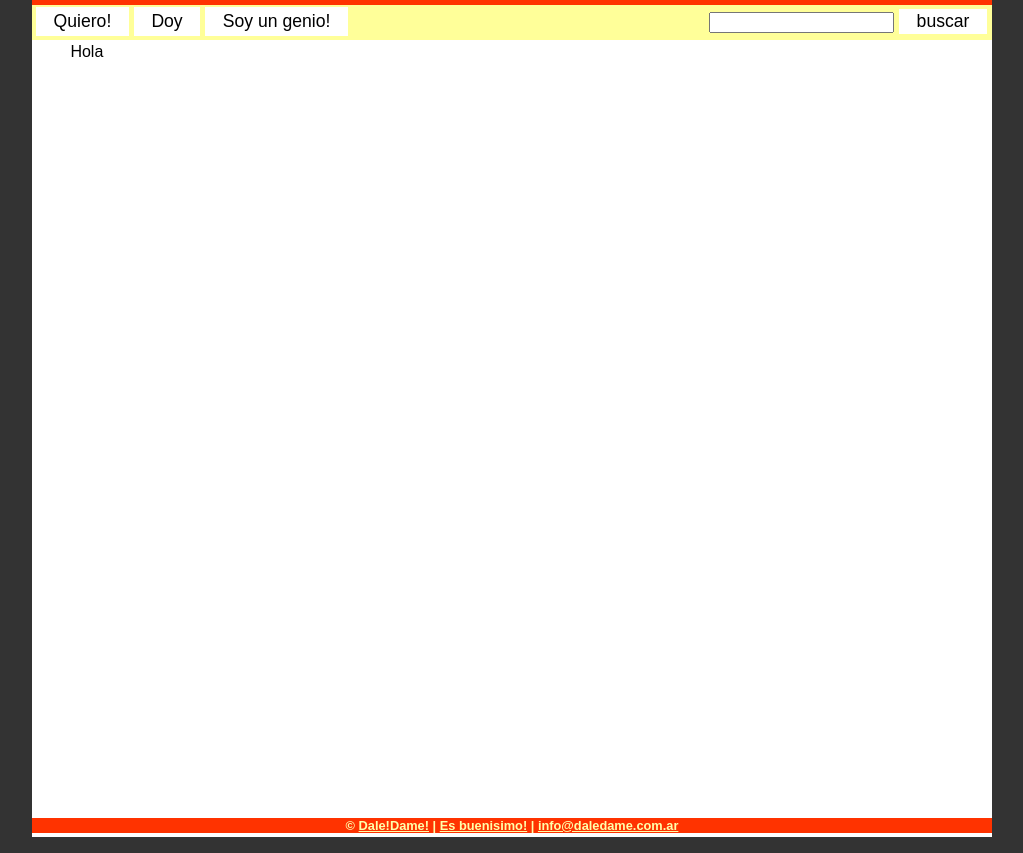
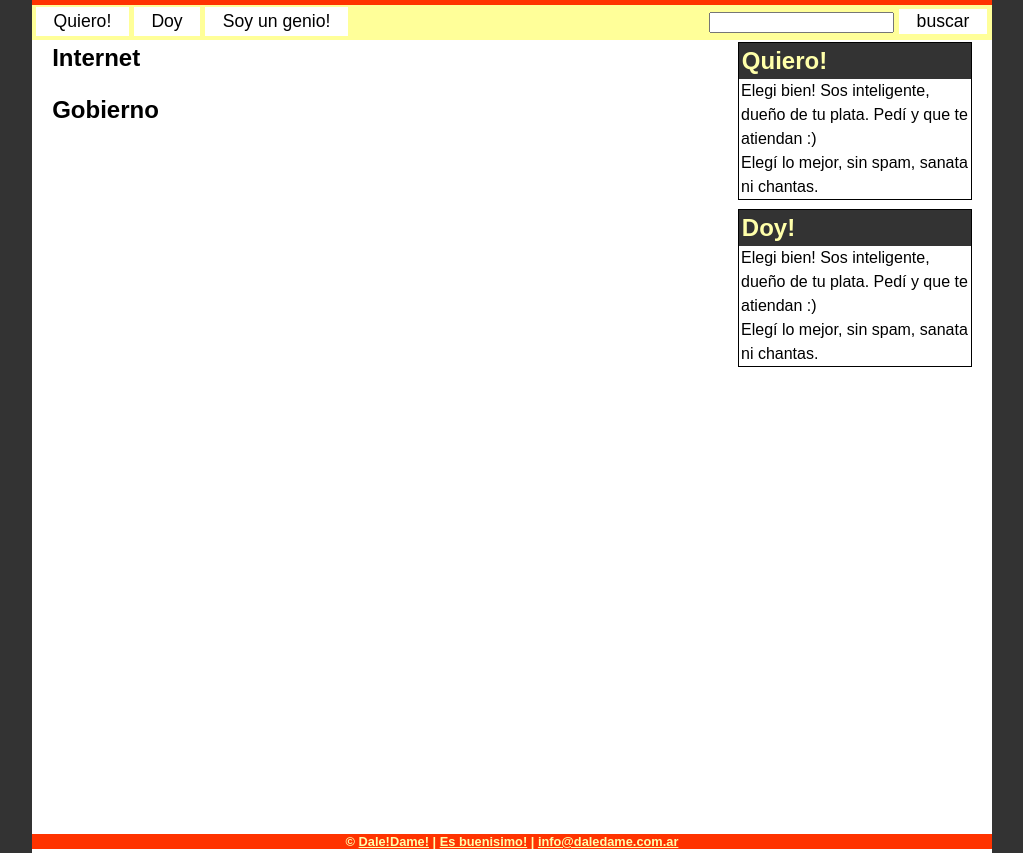
Before and after one commit to supergonzalo/ponelelospuntos, a plain HTML site: page index.html in a window 1280 px wide. Shown: the part 75-928 px from the top of the page, without its empty margins (128-1151 px from the left). Drawn offline with Linux system fonts and the light colour scheme.

Commit message:
Agregue propuesta a la izquiera y divs para "busquedas actuales"

```diff
--- a/deco1.css
+++ b/deco1.css
@@ -173,7 +173,7 @@ body {
 
 #content {
 	padding: 0 1% 1em 4%;
-	text-align: justify;
+	text-align: left;
 	line-height: 1.5em;
 	min-height: 100%;
 }
@@ -185,13 +185,24 @@ body {
 .aladerecha {
 	display: block;
 	float: right;
-	width: 10em;
+	width: 14.5em;
 	border: 1px solid black;
 	clear: right;
 	margin: .1em 10px .5em 1em;
 	position: relative;
 }
 
+.aladerecha h1 {
+	margin: 0;
+	padding: 0 0 0 .1em;
+	background: #333;
+	color: #ffa;
+}
+
+.aladerecha p {
+	margin: 0;
+	margin-left: .1em;
+}
 
 .cloud {
 	padding-top: 3em;
--- a/index.html
+++ b/index.html
@@ -35,7 +35,29 @@
 </div>
 
 <div id="content">
-Hola
+
+<div id="propuesta" class="aladerecha">
+<h1>Quiero!</h1>
+<p>Elegi bien! Sos inteligente, dueño de tu plata. Pedí y que te atiendan :)
+<p>Elegí lo mejor, sin spam, sanata ni chantas.
+</div>
+
+<div id="propuesta" class="aladerecha">
+<h1>Doy!</h1>
+<p>Elegi bien! Sos inteligente, dueño de tu plata. Pedí y que te atiendan :)
+<p>Elegí lo mejor, sin spam, sanata ni chantas.
+</div>
+
+<div id="isp" class="rubro o1">
+<h1>Internet</h1>
+
+</div>
+
+<div id="gobierno" class="rubro o1">
+<h1>Gobierno</h1>
+</div>
+
+
 </div>
 
 <div id="clearfooter"></div>
```
